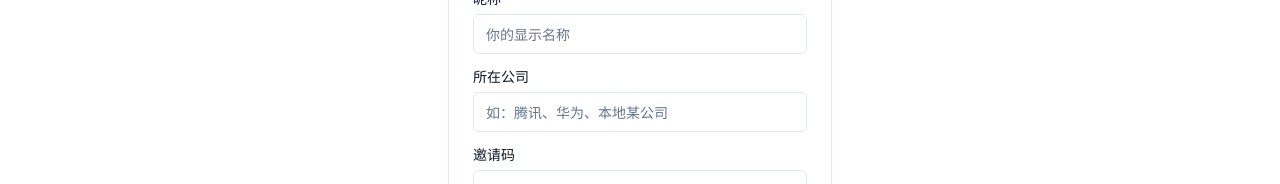
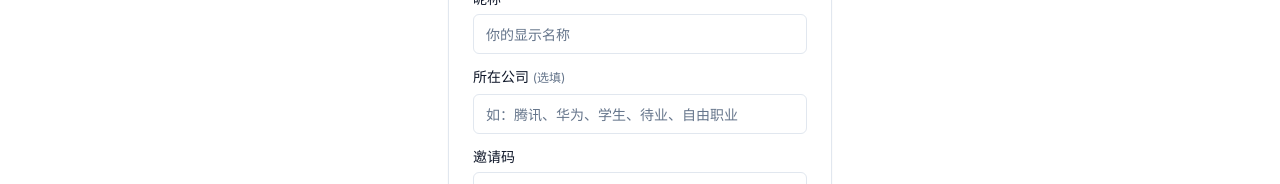
Before and after one commit to longzhu0725/nanchang-it-interview, a Next.js app: page /register in a window 1280 px wide. Shown: the part 442-626 px from the top of the page. Built offline with nearby package versions, Linux system fonts and the light colour scheme; no server answers.

Commit message:
feat: 注册页公司字段改为选填，支持学生/待业/自由职业选项

```diff
--- a/app/(auth)/register/page.tsx
+++ b/app/(auth)/register/page.tsx
@@ -69,8 +69,8 @@ export default function RegisterPage() {
                 <Input id="nickname" name="nickname" required placeholder="你的显示名称" />
               </div>
               <div className="space-y-2">
-                <Label htmlFor="company">所在公司</Label>
-                <Input id="company" name="company" required placeholder="如：腾讯、华为、本地某公司" />
+                <Label htmlFor="company">所在公司 <span className="text-muted-foreground font-normal text-xs">(选填)</span></Label>
+                <Input id="company" name="company" placeholder="如：腾讯、华为、学生、待业、自由职业" />
               </div>
               <div className="space-y-2">
                 <Label htmlFor="inviteCode">邀请码</Label>
```
